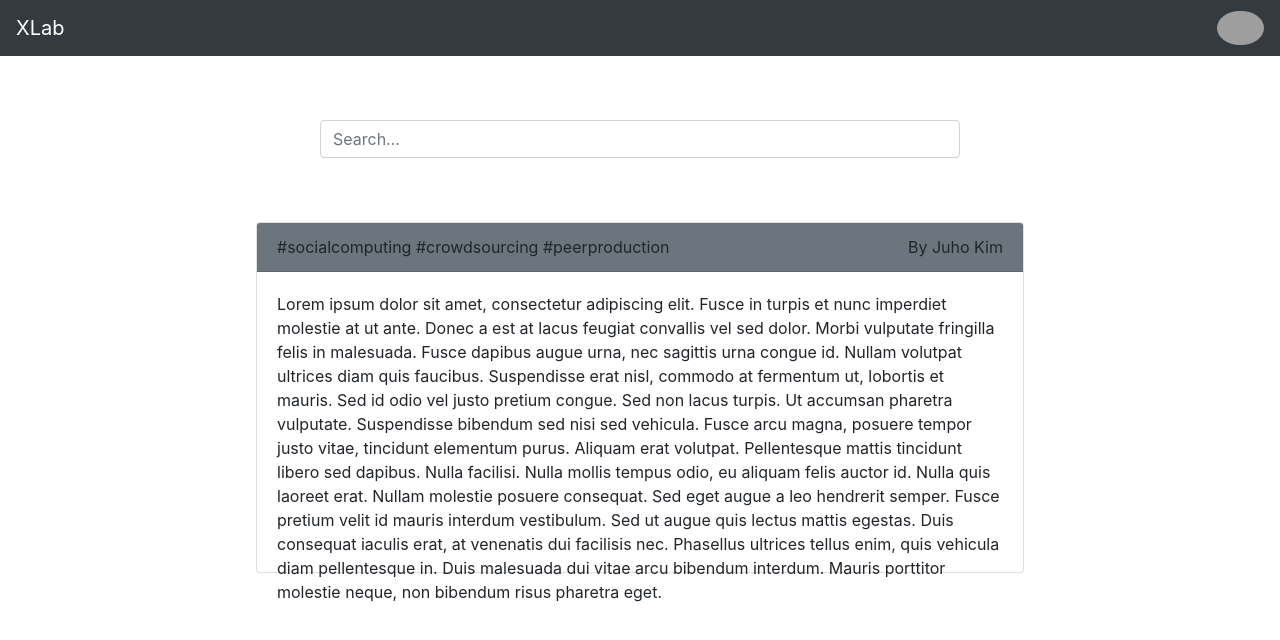
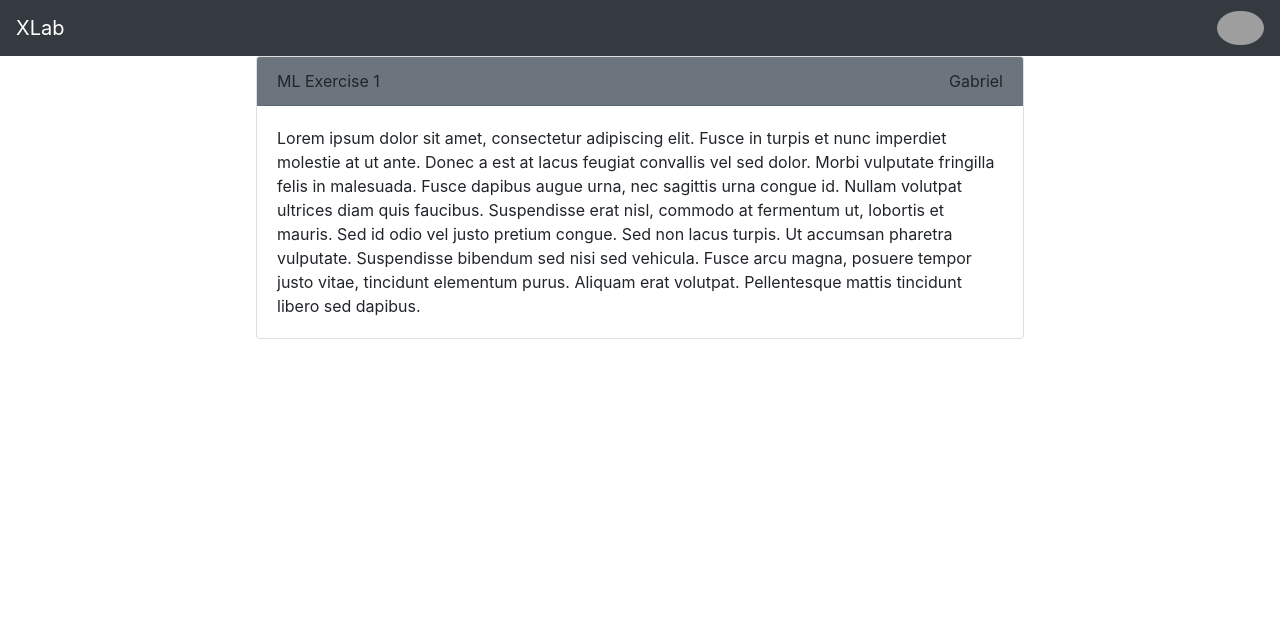
Before and after one commit to ernchern/XCollab, an Angular app: page / in a window 1280 px wide. Shown: the top 640 px of the page. Built offline with nearby package versions, Linux system fonts and the light colour scheme; grey boxes are pictures that could not be loaded.

Commit message:
Add exercise component and place it on homepage.

```diff
--- a/src/app/app.component.html
+++ b/src/app/app.component.html
@@ -4,7 +4,8 @@
   <img src="https://scontent.ficn2-1.fna.fbcdn.net/v/t1.0-9/43952964_2393122984036767_287812823726161920_o.jpg?_nc_cat=101&oh=7c16b102e1e87b78ee3176ad8b3ee489&oe=5C608DF8"
     class="ratio responsive rounded-circle" style="max-height: 35px;"/>
 </nav>
-<app-search></app-search>
+<!-- <app-search></app-search> -->
+<app-exercise></app-exercise>
 <!-- <app-discussion></app-discussion> -->
 
 <router-outlet></router-outlet>
--- a/src/app/app.module.ts
+++ b/src/app/app.module.ts
@@ -5,12 +5,14 @@ import { AppRoutingModule } from './app-routing.module';
 import { AppComponent } from './app.component';
 import { DiscussionComponent } from './discussion/discussion.component';
 import { SearchComponent } from './search/search.component';
+import { ExerciseComponent } from './exercise/exercise.component';
 
 @NgModule({
   declarations: [
     AppComponent,
     DiscussionComponent,
-    SearchComponent
+    SearchComponent,
+    ExerciseComponent
   ],
   imports: [
     BrowserModule,
--- /dev/null
+++ b/src/app/exercise.ts
@@ -0,0 +1,7 @@
+export class Exercise {
+  title: string;
+  source: string;
+  tags: string[];
+  document_url: string;
+  discussions: string[];
+}
--- /dev/null
+++ b/src/app/exercise/exercise.component.html
@@ -0,0 +1,13 @@
+<div class="card mx-auto rounded" style="width: 60%;">
+    <div class="card-header bg-secondary">
+        <div style="float: left;">
+            {{exercise.title}}
+        </div>
+        <div style="float: right; display: inline;">
+            {{exercise.source}}
+        </div>
+    </div>
+    <div class="card-body" style="max-height: 300px;">
+        Lorem ipsum dolor sit amet, consectetur adipiscing elit. Fusce in turpis et nunc imperdiet molestie at ut ante. Donec a est at lacus feugiat convallis vel sed dolor. Morbi vulputate fringilla felis in malesuada. Fusce dapibus augue urna, nec sagittis urna congue id. Nullam volutpat ultrices diam quis faucibus. Suspendisse erat nisl, commodo at fermentum ut, lobortis et mauris. Sed id odio vel justo pretium congue. Sed non lacus turpis. Ut accumsan pharetra vulputate. Suspendisse bibendum sed nisi sed vehicula. Fusce arcu magna, posuere tempor justo vitae, tincidunt elementum purus. Aliquam erat volutpat. Pellentesque mattis tincidunt libero sed dapibus.
+    </div>
+</div>
--- /dev/null
+++ b/src/app/exercise/exercise.component.ts
@@ -0,0 +1,24 @@
+import { Component, OnInit } from '@angular/core';
+import { Exercise } from '../exercise';
+
+@Component({
+  selector: 'app-exercise',
+  templateUrl: './exercise.component.html',
+  styleUrls: ['./exercise.component.scss']
+})
+export class ExerciseComponent implements OnInit {
+
+  exercise: Exercise = {
+    title: "ML Exercise 1",
+    source: "Gabriel",
+    tags: ["ML", "Bayesian Methods"],
+    document_url: "https://ocw.mit.edu/courses/electrical-engineering-and-computer-science/6-867-machine-learning-fall-2006/assignments/hw1.pdf",
+    discussions: []
+  }
+
+  constructor() {}
+
+  ngOnInit() {
+  }
+
+}
```
Also changed, not shown: src/app/exercise/exercise.component.scss (added), 1 other file (tests, documents, lock files or other folders).
